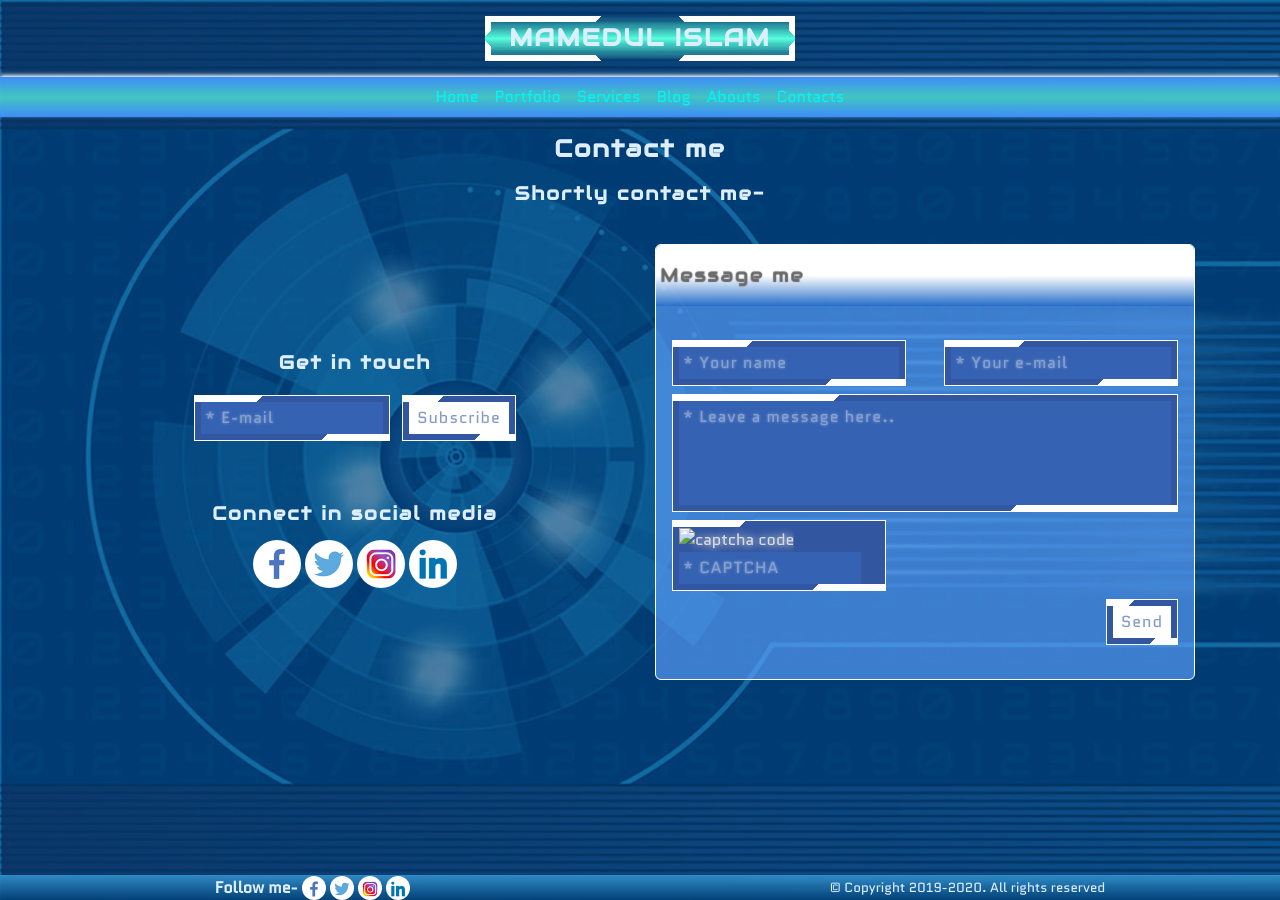
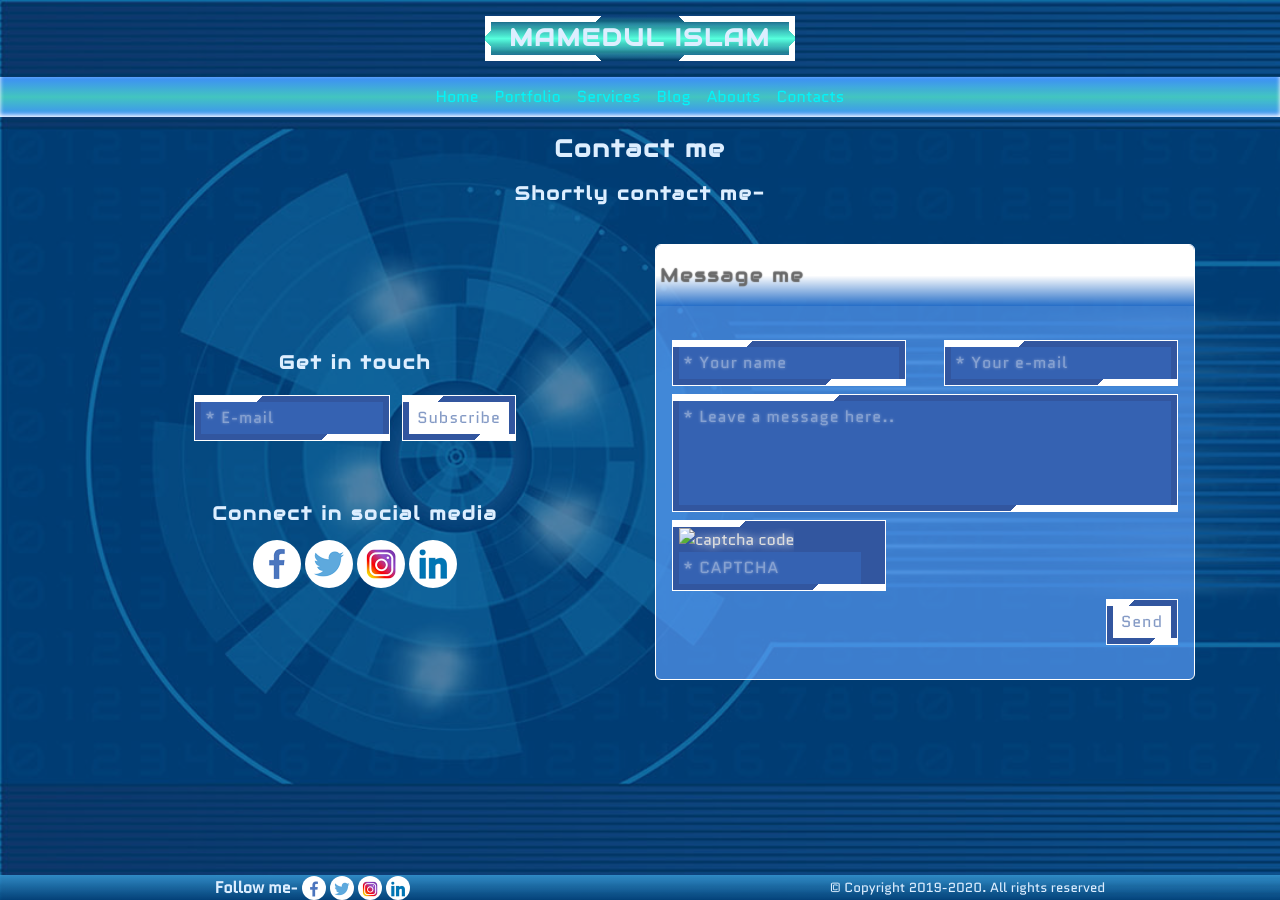
Before and after one commit to mamedul/mamedul.github.io, a Jekyll site: the page built from contacts.md, in a window 1280 px wide. Built offline with Jekyll 4.4.1, drawn with Linux system fonts in a browser that asks for light colours.

Commit message:
Update custom_style.css

```diff
--- a/assets/css/custom_style.css
+++ b/assets/css/custom_style.css
@@ -142,7 +142,7 @@ html {
 	background: linear-gradient(to bottom, rgba(64, 144, 255,0.96), rgba(69, 203, 195,0.96) 50%, rgba(64, 144, 255,0.96));
 	padding-top: 0px;
 	padding-bottom: 0px;
-	box-shadow: 0px -2px 4px #ffffff;
+	box-shadow: inset 0px -2px 4px #ffffff;
 }
 .content-header .nav-item a{
 	position: relative;
```
